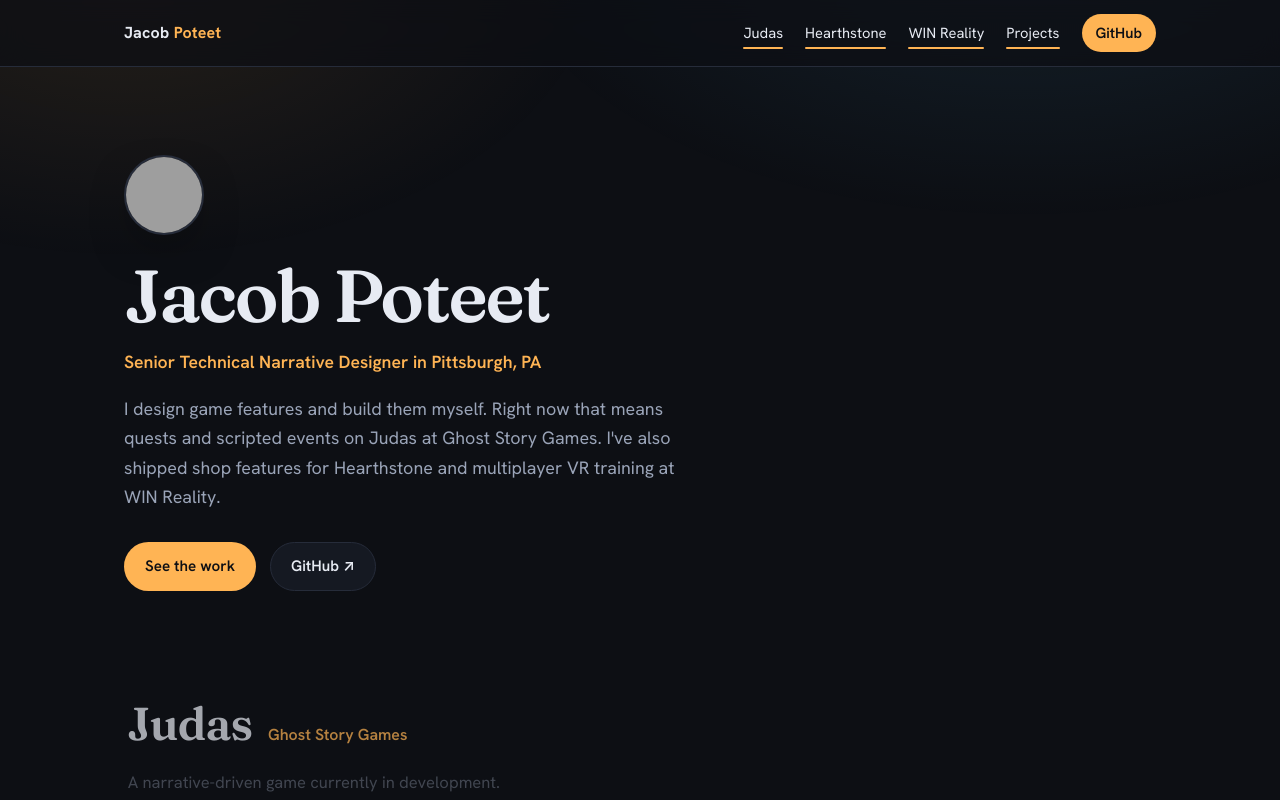
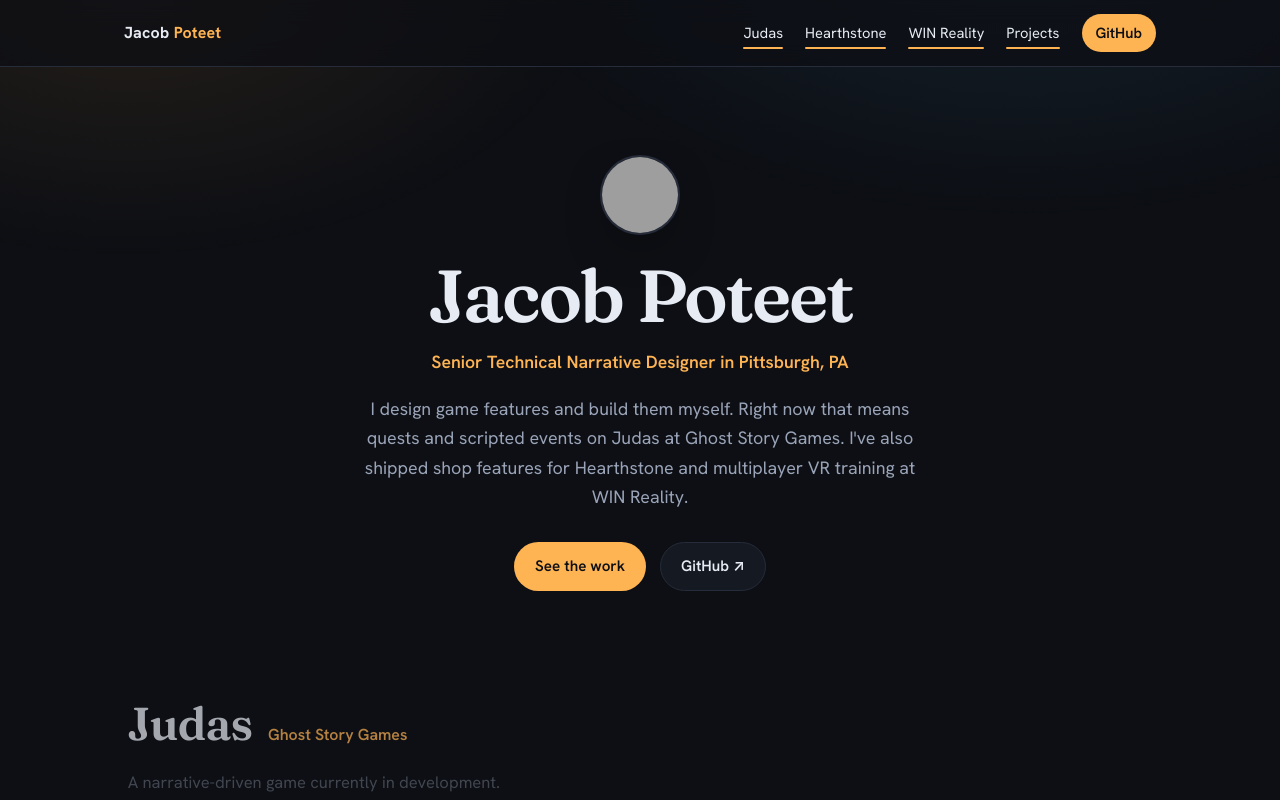
Before and after one commit to JacobPoteet/Portfolio, a plain HTML site: page index.html in a window 1280 px wide. Shown: the top 800 px of the page. Drawn offline with Linux system fonts and the light colour scheme; grey boxes are pictures that could not be loaded.

Commit message:
Center the hero
With the credits list gone, a left-aligned intro left the right half
of the hero empty.

```diff
--- a/style.css
+++ b/style.css
@@ -125,12 +125,12 @@ img { max-width: 100%; height: auto; display: block; }
 .nav-links .nav-cta:hover { filter: brightness(1.08); }
 
 /* ---------- Hero ---------- */
-.hero { padding: 88px 0 40px; }
+.hero { padding: 88px 0 40px; text-align: center; }
 .hero .avatar {
   width: 80px;
   height: 80px;
   border-radius: 50%;
-  margin: 0 0 24px;
+  margin: 0 auto 24px;
   border: 2px solid var(--border);
   box-shadow: var(--shadow);
 }
@@ -150,11 +150,12 @@ img { max-width: 100%; height: auto; display: block; }
   color: var(--text-dim);
   font-size: 1.12rem;
   max-width: 58ch;
-  margin: 0 0 30px;
+  margin: 0 auto 30px;
 }
 .hero-cta {
   display: flex;
   gap: 14px;
+  justify-content: center;
   flex-wrap: wrap;
 }
 
```
